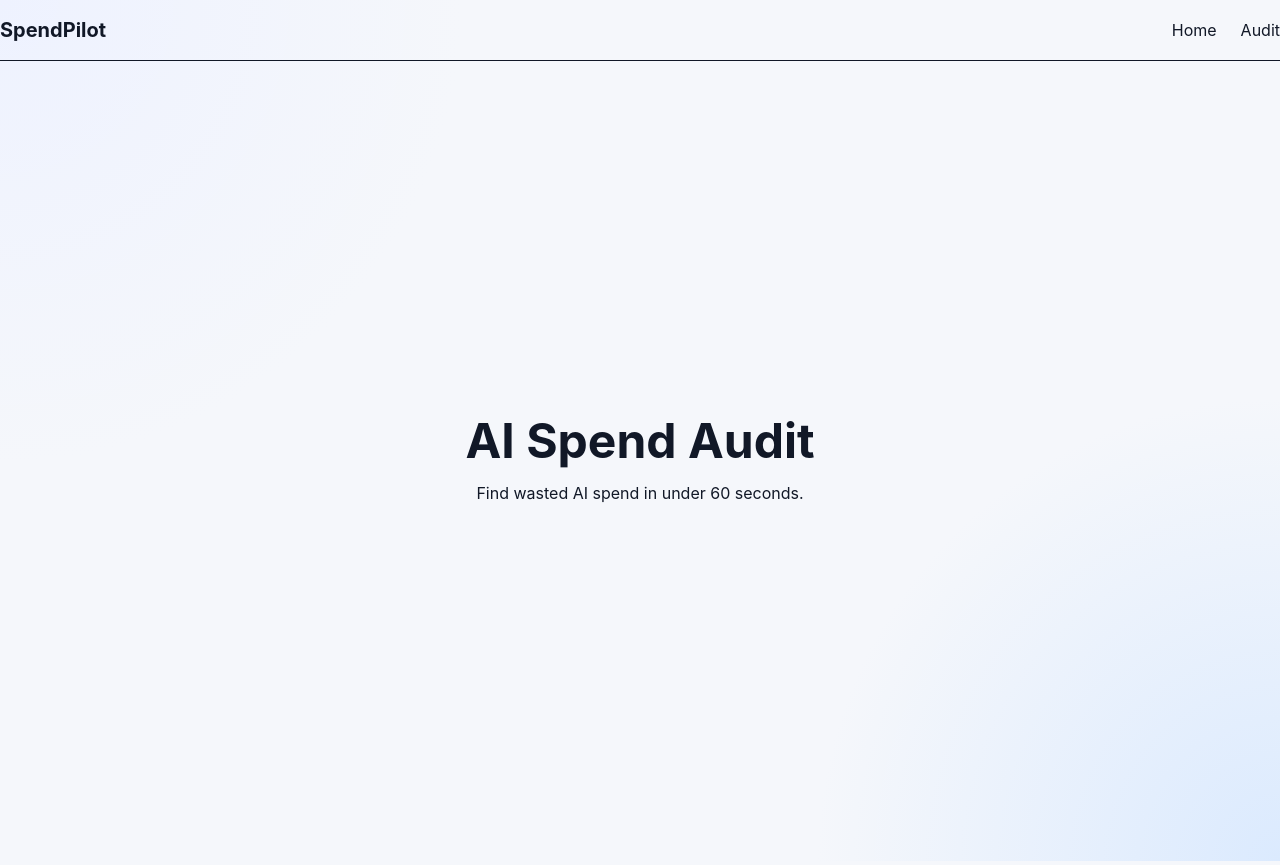
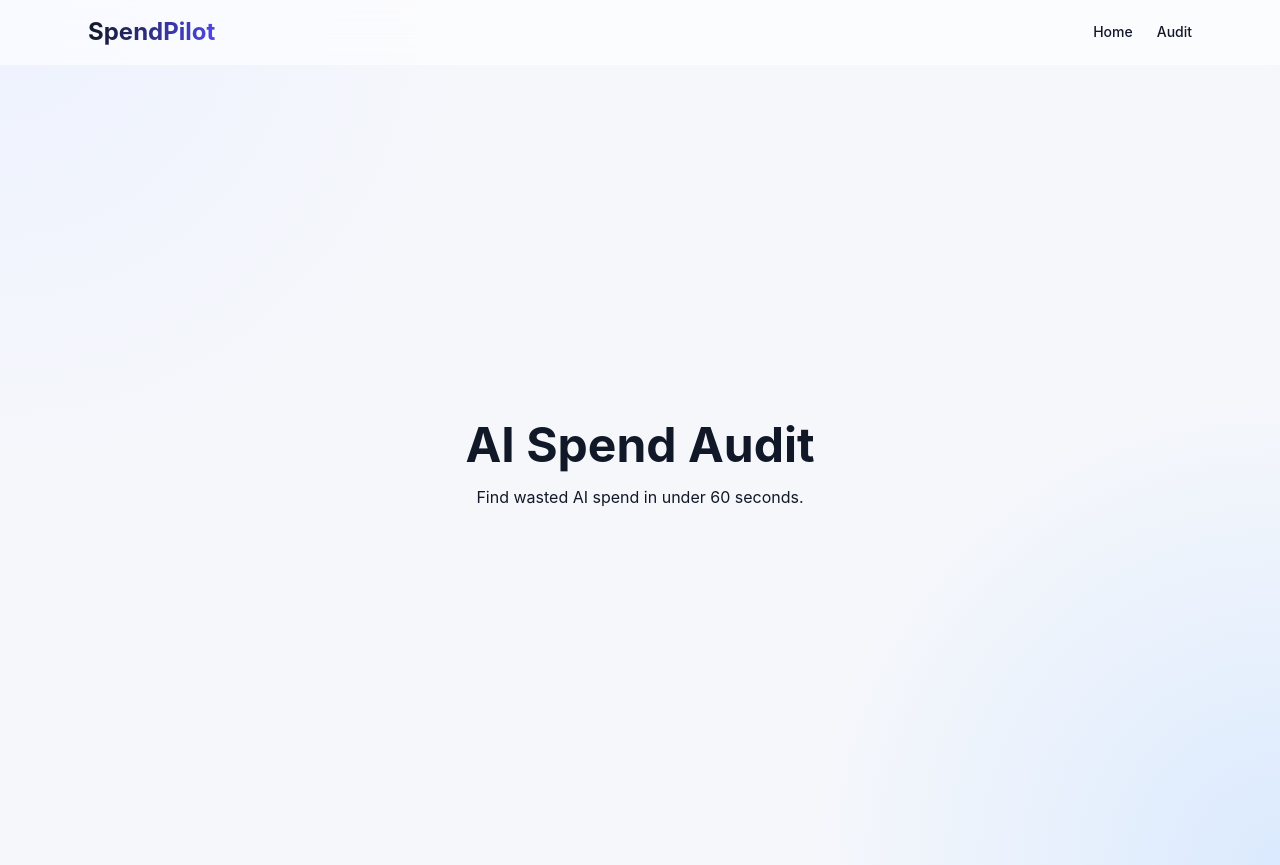
Before and after one commit to Amankumar259/token-leak, a Next.js app: page / in a window 1280 px wide. Built offline with nearby package versions, Linux system fonts and the light colour scheme.

Commit message:
style: redesign navigation header

```diff
--- a/src/components/navbar.tsx
+++ b/src/components/navbar.tsx
@@ -2,17 +2,22 @@ import Link from "next/link";
 
 export function Navbar() {
   return (
-    <nav className="border-b">
-      <div className="container mx-auto flex items-center justify-between py-4">
-        <Link href="/" className="text-xl font-bold">
+    <header className="sticky top-0 z-50 backdrop-blur-xl border-b border-white/20 bg-white/60">
+      <div className="max-w-6xl mx-auto px-6 py-4 flex items-center justify-between">
+        <Link href="/" className="text-2xl font-bold gradient-text">
           SpendPilot
         </Link>
 
-        <div className="flex gap-6">
-          <Link href="/">Home</Link>
-          <Link href="/audit">Audit</Link>
-        </div>
+        <nav className="flex items-center gap-6 text-sm font-medium">
+          <Link href="/" className="hover:opacity-70 transition">
+            Home
+          </Link>
+
+          <Link href="/audit" className="hover:opacity-70 transition">
+            Audit
+          </Link>
+        </nav>
       </div>
-    </nav>
+    </header>
   );
 }
```
